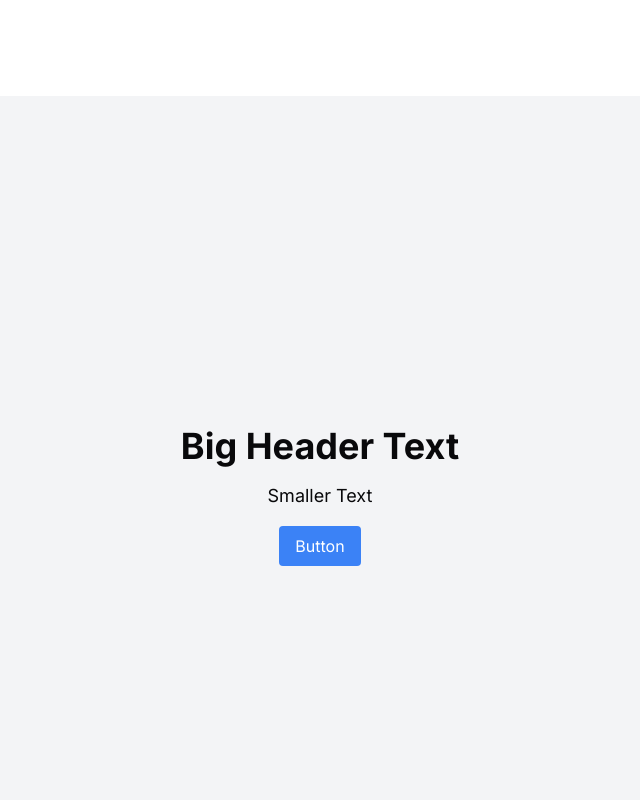
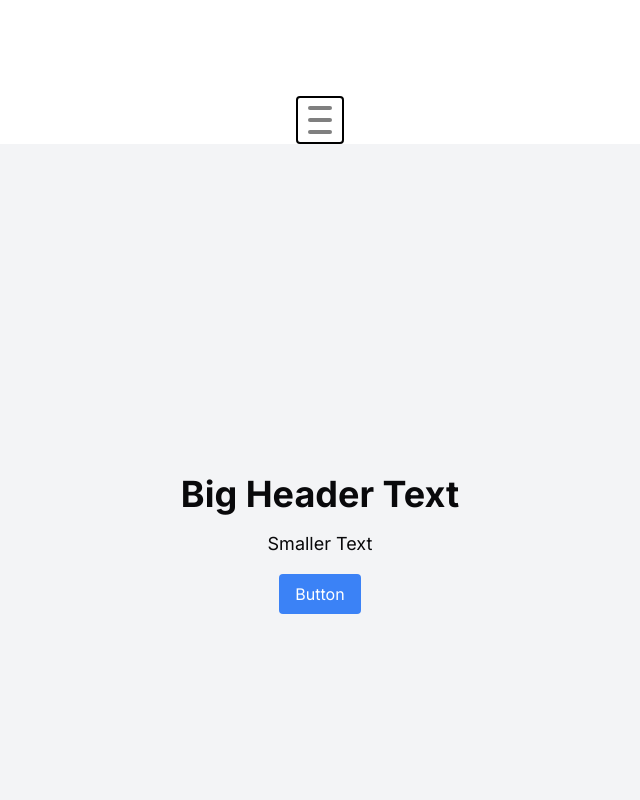
Before and after one commit to bvdr/website, a Next.js app: page /articles in a window 1280 px wide. Shown: the top 800 px of the page, without its empty margins (320-960 px from the left). Built offline with nearby package versions, Linux system fonts and the light colour scheme.

Commit message:
Adds a hambuirger menu for test

```diff
--- a/app/articles/page.tsx
+++ b/app/articles/page.tsx
@@ -1,8 +1,10 @@
 import Image from 'next/image'
+import Hamburger from '@/components/hamburger'
 
 export default function Home() {
   return (
     <main className="flex flex-col items-center justify-between p-24">
+      <Hamburger />
       {/* First section */}
       <section className="flex flex-col items-center justify-center w-full h-screen bg-gray-100">
         <h1 className="text-4xl font-bold mb-4">Big Header Text</h1>
--- /dev/null
+++ b/components/hamburger.tsx
@@ -0,0 +1,36 @@
+'use client'
+import React, { useState } from 'react';
+
+const Hamburger = () => {
+  const [isOpen, setIsOpen] = useState(false);
+  const genericHamburgerLine = `h-1 w-6 my-1 rounded-full bg-black transition ease transform duration-300`;
+
+  return (
+    <button
+      className="flex flex-col h-12 w-12 border-2 border-black rounded justify-center items-center group"
+      onClick={() => setIsOpen(!isOpen)}
+    >
+      <div
+        className={`${genericHamburgerLine} ${
+          isOpen
+            ? "rotate-45 translate-y-3 opacity-50 group-hover:opacity-100"
+            : "opacity-50 group-hover:opacity-100"
+        }`}
+      />
+      <div
+        className={`${genericHamburgerLine} ${
+          isOpen ? "opacity-0" : "opacity-50 group-hover:opacity-100"
+        }`}
+      />
+      <div
+        className={`${genericHamburgerLine} ${
+          isOpen
+            ? "-rotate-45 -translate-y-3 opacity-50 group-hover:opacity-100"
+            : "opacity-50 group-hover:opacity-100"
+        }`}
+      />
+    </button>
+  );
+};
+
+export default Hamburger;
```
